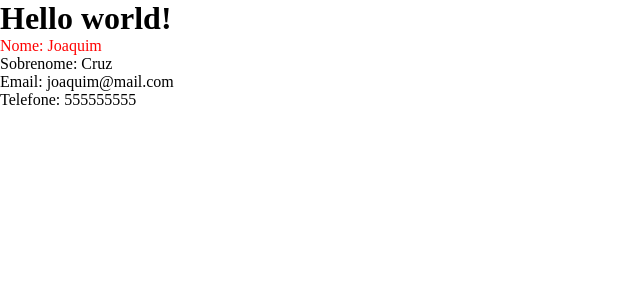
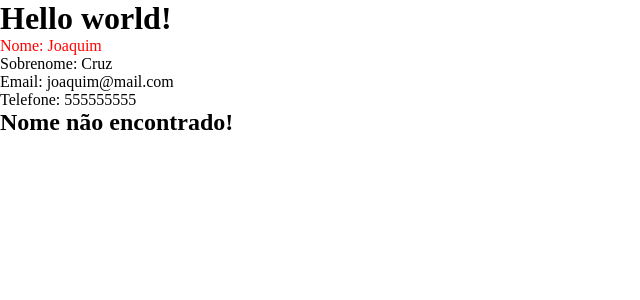
Before and after one commit to CarolinaOlivaCruz/form-angular, an Angular app: page / in a window 1280 px wide. Shown: the top 300 px of the page, without its empty margins (0-640 px from the left). Built offline with nearby package versions, Linux system fonts and the light colour scheme.

Commit message:
feat: if-render

```diff
--- a/src/app/app.component.html
+++ b/src/app/app.component.html
@@ -1,2 +1,3 @@
 <h1>Hello world!</h1>
 <app-parent-data [name]="userName" [userData]="userData"></app-parent-data>
+<app-if-render></app-if-render>
--- a/src/app/app.module.ts
+++ b/src/app/app.module.ts
@@ -5,12 +5,14 @@ import { AppRoutingModule } from './app-routing.module';
 import { AppComponent } from './app.component';
 import { FirstComponentComponent } from './components/first-component/first-component.component';
 import { ParentDataComponent } from './components/parent-data/parent-data.component';
+import { IfRenderComponent } from './components/if-render/if-render.component';
 
 @NgModule({
   declarations: [
     AppComponent,
     FirstComponentComponent,
-    ParentDataComponent
+    ParentDataComponent,
+    IfRenderComponent
   ],
   imports: [
     BrowserModule,
--- /dev/null
+++ b/src/app/components/if-render/if-render.component.html
@@ -0,0 +1,8 @@
+<div>
+  <h2 *ngIf="name === 'Matheus'; else nameNotFound">O nome é Matheus!</h2>
+  <ng-template #nameNotFound>
+    <div>
+      <h2>Nome não encontrado!</h2>
+    </div>
+  </ng-template>
+</div>
--- /dev/null
+++ b/src/app/components/if-render/if-render.component.ts
@@ -0,0 +1,15 @@
+import { Component, OnInit } from '@angular/core';
+
+@Component({
+  selector: 'app-if-render',
+  templateUrl: './if-render.component.html',
+  styleUrls: ['./if-render.component.css'],
+})
+export class IfRenderComponent implements OnInit {
+  canShow: boolean = true;
+  name: string = 'Hugo';
+
+  constructor() {}
+
+  ngOnInit(): void {}
+}
```
Also changed, not shown: src/app/components/if-render/if-render.component.css (added), 1 other file (tests, documents, lock files or other folders).
